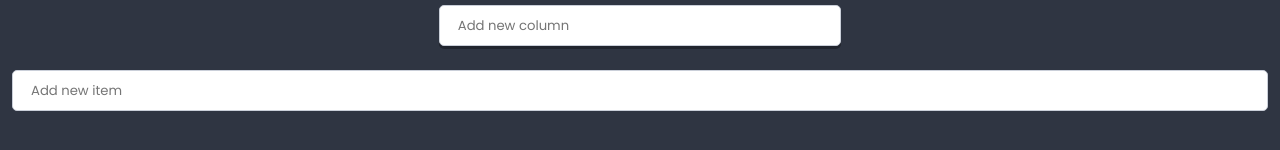
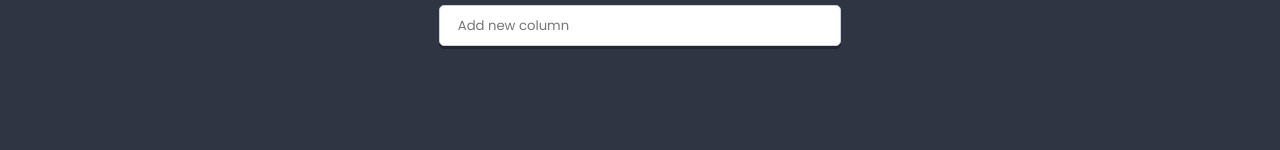
Before and after one commit to fatality1922/Nauka-Reacta, a React app: page / in a window 1280 px wide. Shown: the part 694-844 px from the top of the page. After the commit the page ends 800 px from the top, so only its background shows below. Built offline with nearby package versions, Linux system fonts and the light colour scheme.

Commit message:
add Husky & ESLint

```diff
--- a/src/components/App/App.js
+++ b/src/components/App/App.js
@@ -1,19 +1,37 @@
 import React from 'react';
 import styles from './App.scss';
 import List from '../List/List.js';
-import {pageContents, listData} from '../../data/dataStore';
-import Creator from '../Creator/Creator';
+import { pageContents, listData } from '../../data/dataStore';
+//import Creator from '../Creator/Creator';
 
 class App extends React.Component {
+
+  // addListColumns(title){
+  //   this.setState(state => (
+  //     {
+  //       listData: [
+  //         ...state.listData,
+  //         {
+  //           key: state.listData.length ? state.listData[state.listData.length-1].key+1 : 0, //??
+  //           title,
+  //            icon: 'list-alt',
+  //           /cards: [],
+  //         }
+  //       ]
+  //     }
+  //   ));
+  // } robic to?
+
+
   render() {
     return (
       <main className={styles.component}>
         <h1 className={styles.title}>{pageContents.title}</h1>
         <h2 className={styles.subtitle}> {pageContents.subtitle}</h2>
         <List {...listData} />
-        <Creator {...listData} />
+        {/* <Creator text={settings.cardCreatorText} action={title => this.addCard(title)} />  i to?? */}
       </main>
-    )
+    );
   }
 }
 
```
Also changed, not shown: package.json (+15 -1 lines), .eslintrc.json (added), 1 other file (tests, documents, lock files or other folders).
